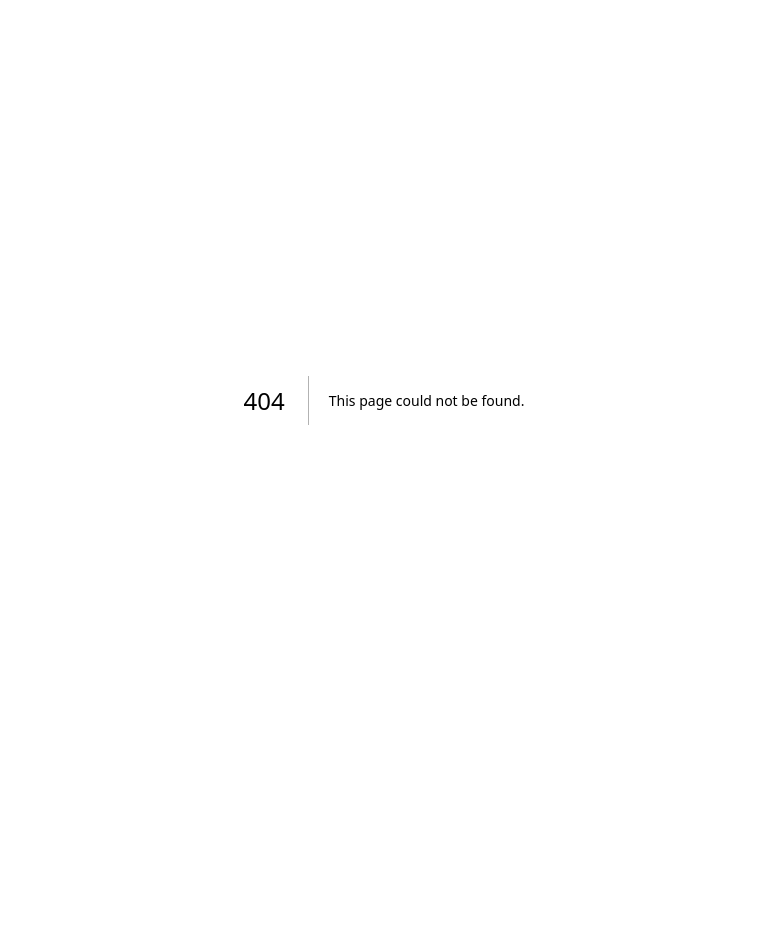
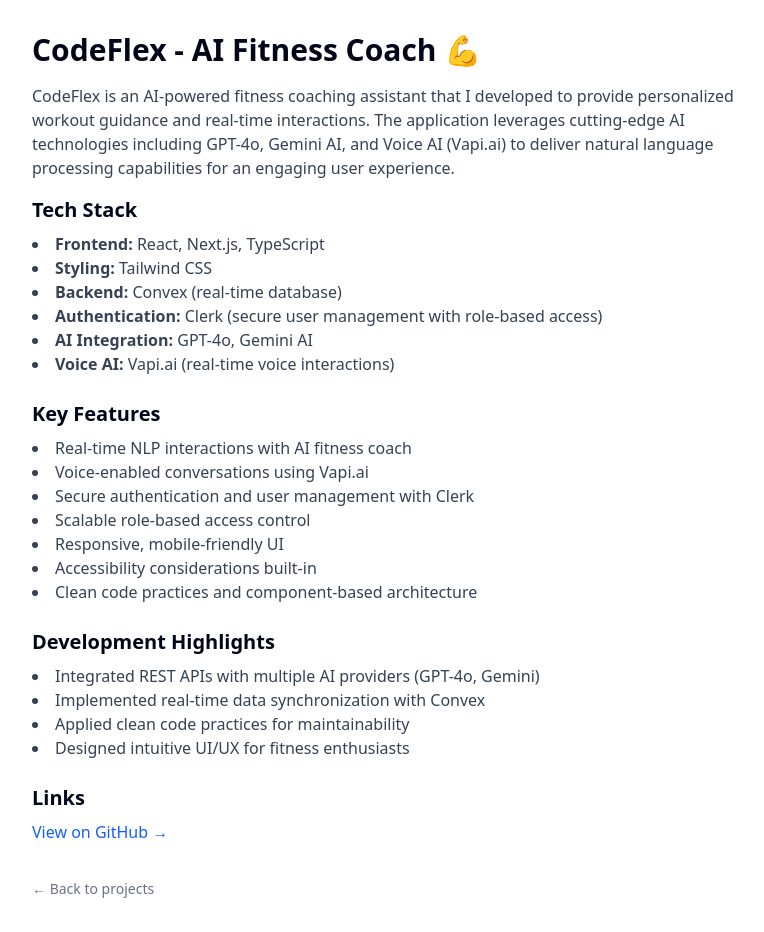
Before and after one commit to CodrutaRisco/my-portofolio, a Next.js app: page /projects/codeflex in a window 1280 px wide. Before the commit this address had no page. Shown: the whole page, without its empty margins (256-1020 px from the left). Before the commit the page ends 800 px from the top, so only its background shows below. Built offline with nearby package versions, Linux system fonts and the light colour scheme.

Commit message:
Add CodeFlex AI Fitness Coach project to portfolio

```diff
--- /dev/null
+++ b/app/projects/codeflex/page.tsx
@@ -0,0 +1,82 @@
+import React from "react";
+import Link from "next/link";
+import Image from "next/image";
+
+export default function CodeFlexProjectPage() {
+  return (
+    <div className="p-8 max-w-3xl mx-auto">
+      <h1 className="text-3xl font-bold mb-4">CodeFlex - AI Fitness Coach 💪</h1>
+
+      <p className="mb-4 text-gray-700">
+        CodeFlex is an AI-powered fitness coaching assistant that I developed to provide personalized workout guidance and real-time interactions. The application leverages cutting-edge AI technologies including GPT-4o, Gemini AI, and Voice AI (Vapi.ai) to deliver natural language processing capabilities for an engaging user experience.
+      </p>
+
+      <h2 className="text-xl font-semibold mb-2">Tech Stack</h2>
+      <ul className="list-disc list-inside text-gray-700 mb-6">
+        <li><strong>Frontend:</strong> React, Next.js, TypeScript</li>
+        <li><strong>Styling:</strong> Tailwind CSS</li>
+        <li><strong>Backend:</strong> Convex (real-time database)</li>
+        <li><strong>Authentication:</strong> Clerk (secure user management with role-based access)</li>
+        <li><strong>AI Integration:</strong> GPT-4o, Gemini AI</li>
+        <li><strong>Voice AI:</strong> Vapi.ai (real-time voice interactions)</li>
+      </ul>
+
+      <h2 className="text-xl font-semibold mb-2">Key Features</h2>
+      <ul className="list-disc list-inside text-gray-700 mb-6">
+        <li>Real-time NLP interactions with AI fitness coach</li>
+        <li>Voice-enabled conversations using Vapi.ai</li>
+        <li>Secure authentication and user management with Clerk</li>
+        <li>Scalable role-based access control</li>
+        <li>Responsive, mobile-friendly UI</li>
+        <li>Accessibility considerations built-in</li>
+        <li>Clean code practices and component-based architecture</li>
+      </ul>
+
+      <h2 className="text-xl font-semibold mb-2">Development Highlights</h2>
+      <ul className="list-disc list-inside text-gray-700 mb-6">
+        <li>Integrated REST APIs with multiple AI providers (GPT-4o, Gemini)</li>
+        <li>Implemented real-time data synchronization with Convex</li>
+        <li>Applied clean code practices for maintainability</li>
+        <li>Designed intuitive UI/UX for fitness enthusiasts</li>
+      </ul>
+
+      {/* Uncomment and add your screenshots when ready
+      <h2 className="text-xl font-semibold mb-2">Screenshots</h2>
+      <div className="grid grid-cols-1 sm:grid-cols-2 gap-4 mb-6">
+        <Image
+          src="/images/codeflex-home.png"
+          alt="CodeFlex home page"
+          width={400}
+          height={300}
+          className="rounded"
+        />
+        <Image
+          src="/images/codeflex-chat.png"
+          alt="CodeFlex AI chat interface"
+          width={400}
+          height={300}
+          className="rounded"
+        />
+      </div>
+      */}
+
+      <h2 className="text-xl font-semibold mb-2">Links</h2>
+      <div className="flex gap-4 mb-6">
+        <a
+          href="https://github.com/CodrutaRisco/codeflex"
+          target="_blank"
+          rel="noopener noreferrer"
+          className="text-blue-600 hover:underline"
+        >
+          View on GitHub →
+        </a>
+      </div>
+
+      <div className="mt-8">
+        <Link href="/projects">
+          <span className="text-sm text-gray-500 hover:underline">← Back to projects</span>
+        </Link>
+      </div>
+    </div>
+  );
+}
--- a/app/projects/page.tsx
+++ b/app/projects/page.tsx
@@ -11,6 +11,14 @@
 };
 
 const projects: Project[] = [
+  {
+    title: "CodeFlex - AI Fitness Coach 💪",
+    description:
+      "An AI-powered fitness coaching assistant built with Next.js, integrating GPT-4o, Gemini AI, and Voice AI for real-time interactions.",
+    link: "https://github.com/CodrutaRisco/codeflex",
+    liveLink: "",
+    detailsPage: "/projects/codeflex",
+  },
   {
     title: "Viva PR App 🎉",
     description:
```
